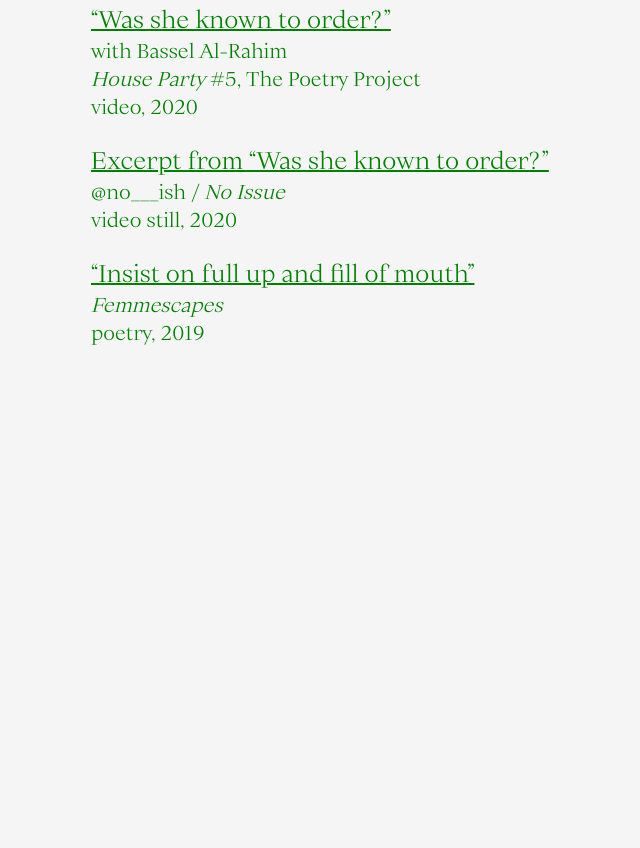
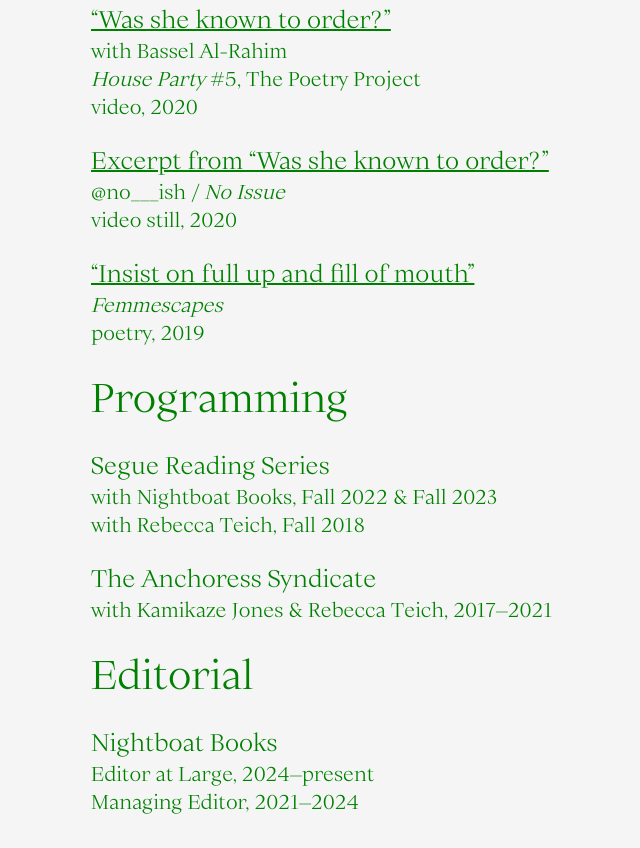
Before and after one commit to giagonzales/giagonzales.github.io, a plain HTML site: page work.html in a window 1280 px wide. Shown: the part 1138-1986 px from the top of the page, without its empty margins (389-1029 px from the left). Before the commit the page ends 1517 px from the top, so only its background shows below. Drawn offline with Linux system fonts and the light colour scheme; files whose address does not match are found by name.

Commit message:
update work.html
Added programming and editorial.

```diff
--- a/work.html
+++ b/work.html
@@ -79,7 +79,20 @@
 
     <p><span class="parahead"><a href="https://www.instagram.com/femmescapes/">&#8220;Insist on full up and fill of mouth&#8221;</a></span class><br>
     <em>Femmescapes</em><br>
-    poetry, 2019</p>
+    poetry, 2019</p><br>
+
+<h1>Programming</h1><br>
+    <p><span class="parahead">Segue Reading Series</span class><br>
+    with Nightboat Books, Fall 2022 &amp; Fall 2023<br>
+    with Rebecca Teich, Fall 2018</p><br>
+
+    <p><span class="parahead">The Anchoress Syndicate</span class><br>
+    with Kamikaze Jones &amp; Rebecca Teich, 2017&ndash;2021</p><br>
+
+<h1>Editorial</h1><br>
+    <p><span class="parahead">Nightboat Books</span class><br>
+    Editor at Large, 2024&ndash;present<br>
+    Managing Editor, 2021&ndash;2024<br></p>
 
 </body>
 </div class>
```
